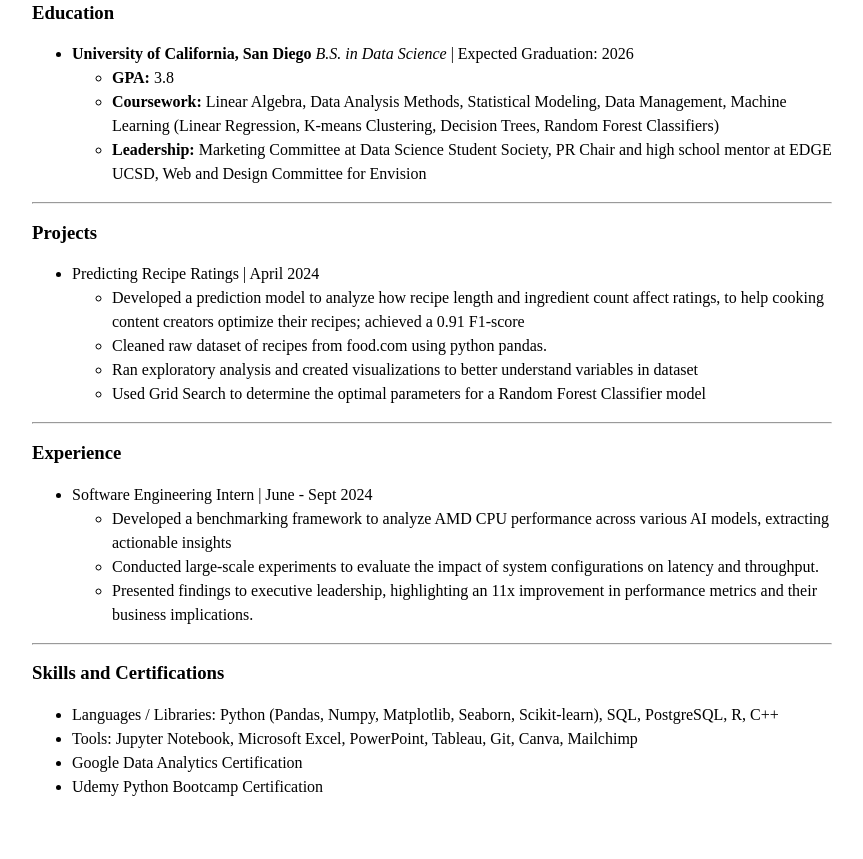
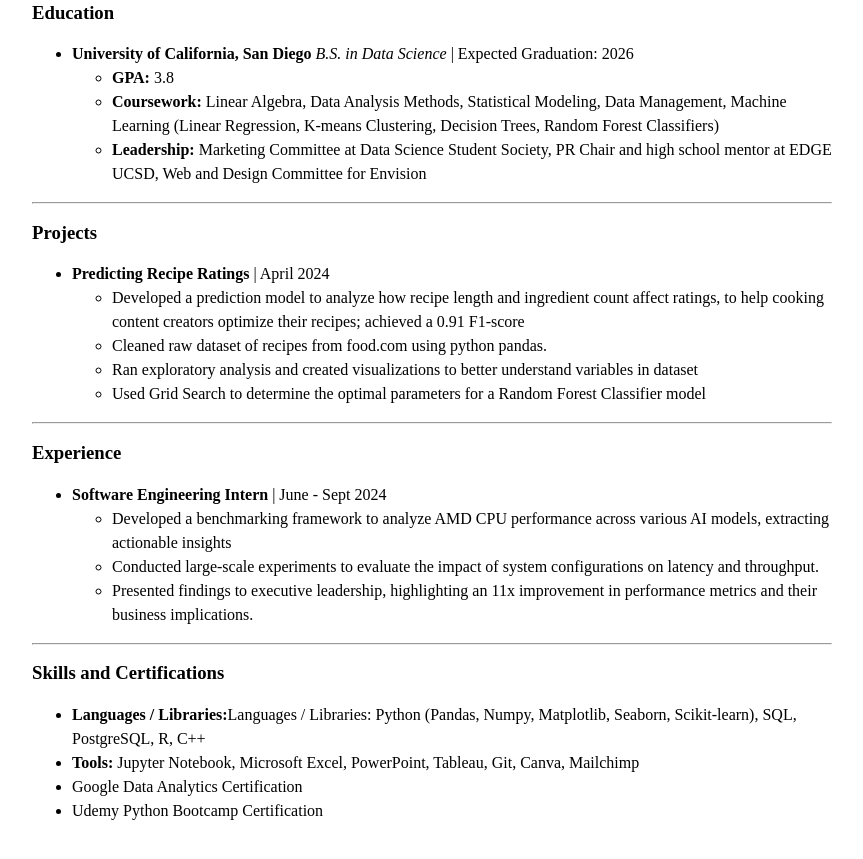
Before and after one commit to jahnavi-naik/portfolio, a plain HTML site: page resume/index.html in a window 1280 px wide. Shown: the part 537-1396 px from the top of the page, without its empty margins (208-1071 px from the left). Drawn offline with Linux system fonts and the light colour scheme.

Commit message:
edited resume

```diff
--- a/resume/index.html
+++ b/resume/index.html
@@ -54,7 +54,7 @@
         <section>
             <h3>Projects</h3>
             <ul>
-                <li>Predicting Recipe Ratings | <time datetime="2024-04">April 2024</time></li>
+                <li><strong>Predicting Recipe Ratings</strong> | <time datetime="2024-04">April 2024</time></li>
                 <ul>
                     <li>Developed a prediction model to analyze how recipe length and ingredient count affect ratings, to help cooking content creators optimize their recipes; achieved a 0.91 F1-score </li>
                     <li>Cleaned raw dataset of recipes from food.com using python pandas.</li>
@@ -69,7 +69,7 @@
         <section>
             <h3>Experience</h3>
             <ul>
-                <li>Software Engineering Intern | <time datetime="2024-06">June - Sept 2024</time></li>
+                <li><strong>Software Engineering Intern</strong> | <time datetime="2024-06">June - Sept 2024</time></li>
                 <ul>
                     <li>Developed a benchmarking framework to analyze AMD CPU performance across various AI models, extracting actionable insights</li>
                     <li>Conducted large-scale experiments to evaluate the impact of system configurations on latency and throughput.</li>
@@ -83,8 +83,8 @@
         <section>
             <h3>Skills and Certifications</h3>
             <ul>
-                <li>Languages / Libraries: Python (Pandas, Numpy, Matplotlib, Seaborn, Scikit-learn), SQL, PostgreSQL, R, C++</li>
-                <li>Tools: Jupyter Notebook, Microsoft Excel, PowerPoint, Tableau, Git, Canva, Mailchimp</li>
+                <li><strong>Languages / Libraries:</strong>Languages / Libraries: Python (Pandas, Numpy, Matplotlib, Seaborn, Scikit-learn), SQL, PostgreSQL, R, C++</li>
+                <li><strong>Tools:</strong> Jupyter Notebook, Microsoft Excel, PowerPoint, Tableau, Git, Canva, Mailchimp</li>
                 <li>Google Data Analytics Certification</li>
                 <li>Udemy Python Bootcamp Certification</li>
             </ul>
```
